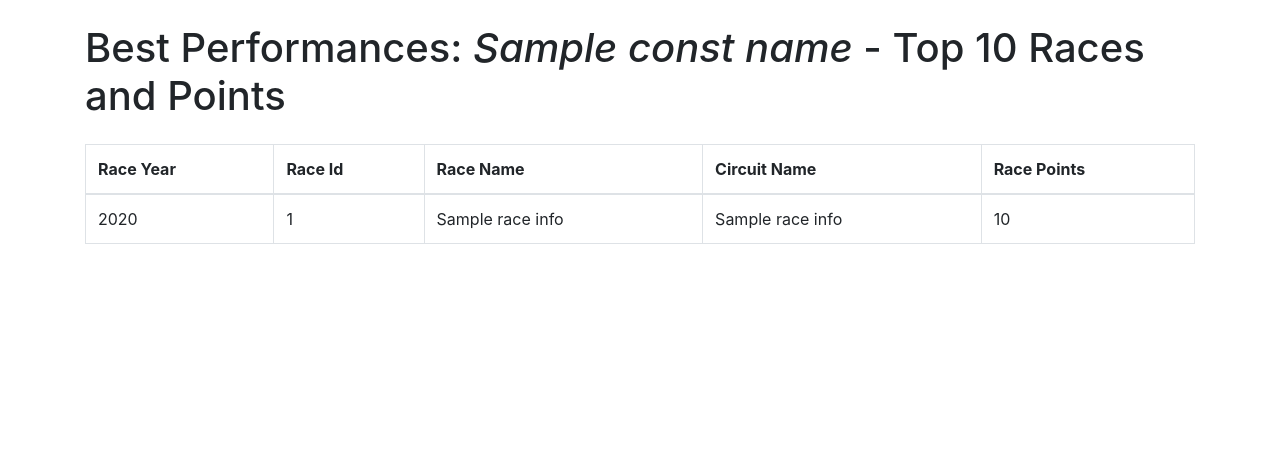
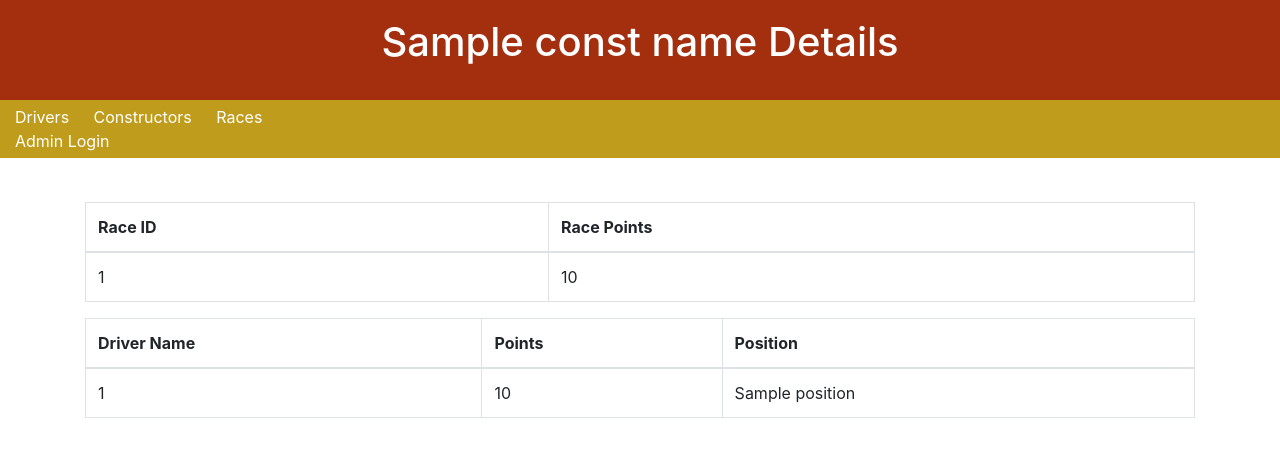
Before and after one commit to databaSEY/Database-Project, a Flask app: template project/templates/constructors/constructor_details.html in a window 1280 px wide. Shown: the top 457 px of the page. Run offline with Flask 3, Linux system fonts and the light colour scheme; the template is opened without the code that fills it: most values are stand-ins (such as "Sample title", 1, 10 or a date in 2020); some libraries are stand-ins or nearby versions.

Commit message:
resolved

```diff
--- a/project/templates/constructors/constructor_details.html
+++ b/project/templates/constructors/constructor_details.html
@@ -1,36 +1,57 @@
-<!DOCTYPE html>
-<html lang="en">
+{% extends "base.html" %}
+
+{% block title %}{{const_name}} Details{% endblock %}
+
+{% block header %}
 <head>
     <meta charset="UTF-8">
     <meta name="viewport" content="width=device-width, initial-scale=1.0">
-    <title>{{const_name}} Details</title>
+
     <link rel="stylesheet" href="https://maxcdn.bootstrapcdn.com/bootstrap/4.0.0/css/bootstrap.min.css" integrity="sha384-Gn5384xqQ1aoWXA+058RXPxPg6fy4IWvTNh0E263XmFcJlSAwiGgFAW/dAiS6JXm" crossorigin="anonymous">
+    <h1 class="mb-4">{{const_name}} Details</h1>
 </head>
+{% endblock %}
+{% block content %}
 <body>
 
 <div class="container mt-4">
 
-    <h1 class="mb-4">Best Performances: <em>{{const_name}}</em> - Top 10 Races and Points</h1>
+
 
     <table class="table table-bordered">
         {% if raceInfos %}
         <thead>
             <tr>
-                <th>Race Year</th>
-                <th>Race Id</th>
-                <th>Race Name</th>
-                <th>Circuit Name</th>
+                <th>Race ID</th>
                 <th>Race Points</th>
             </tr>
         </thead>
         <tbody>
             {% for raceInfo in raceInfos %}
                 <tr>
-                    <td>{{raceInfo.year}}</td>
-                    <td>{{raceInfo.raceId }}</td>
-                    <td>{{raceInfo.r_name }}</td>
-                    <td>{{raceInfo.c_name}}</td>
-                    <td>{{raceInfo.points }}</td>
+                    <td>{{ raceInfo.raceId }}</td>
+                    <td>{{ raceInfo.points }}</td>
+
+                    {% for race_result in race_results %}
+                        {% if race_result.raceId == raceInfo.raceId%}
+                            <table class="table table-bordered">
+                                <thead>
+                                    <tr>
+                                        <th>Driver Name</th>
+                                        <th>Points</th>
+                                        <th>Position</th>
+                                    </tr>
+                                </thead>
+                                <tbody>
+                                    <tr>
+                                        <td>{{  race_result.results.driverId  }}</td>
+                                        <td>{{  race_result.results.points  }}</td>
+                                        <td>{{  race_result.results.position  }}</td>
+                                    </tr>
+                                </tbody>
+                            </table>
+                    {% endif %}
+                {% endfor %}
                 </tr>
             {% endfor %}
         </tbody>
@@ -44,4 +65,4 @@
 
 
 </body>
-</html>
+{% endblock %}
```
Also changed, not shown: project/templates/constructor_details.html (deleted, +0 -68 lines), project/templates/home/drivers/details.html (renamed from project/templates/drivers/details.html), project/templates/home/drivers/index.html (renamed from project/templates/drivers/index.html).
